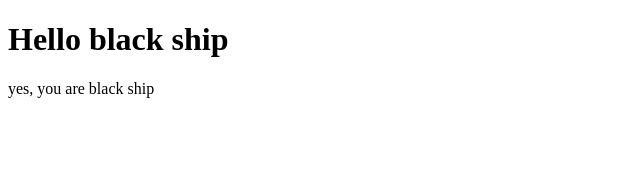
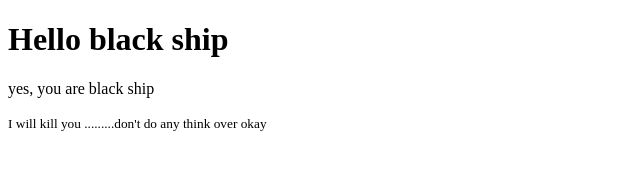
Before and after one commit to nicchy123/nahid-basic-html-practice, a plain HTML site: page index.html in a window 1280 px wide. Shown: the whole page, without its empty margins (0-640 px from the left). Drawn offline with Linux system fonts and the light colour scheme.

Commit message:
dur beta

```diff
--- a/index.html
+++ b/index.html
@@ -9,5 +9,6 @@
 <body>
     <h1>Hello black ship</h1>
     <P>yes, you are black ship</P>
+    <small>I will kill you .........don't do any think over okay</small>
 </body>
 </html>
```
